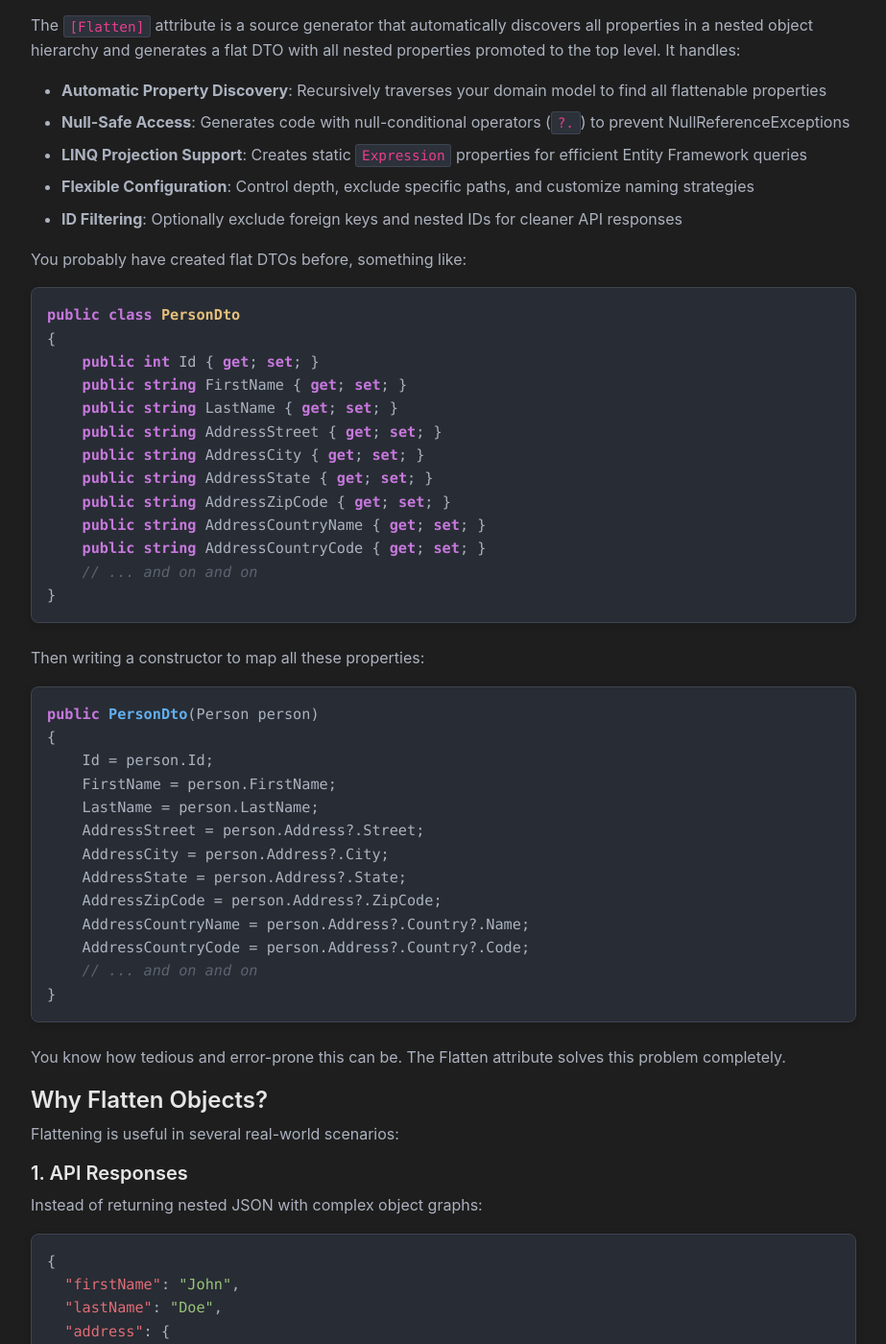
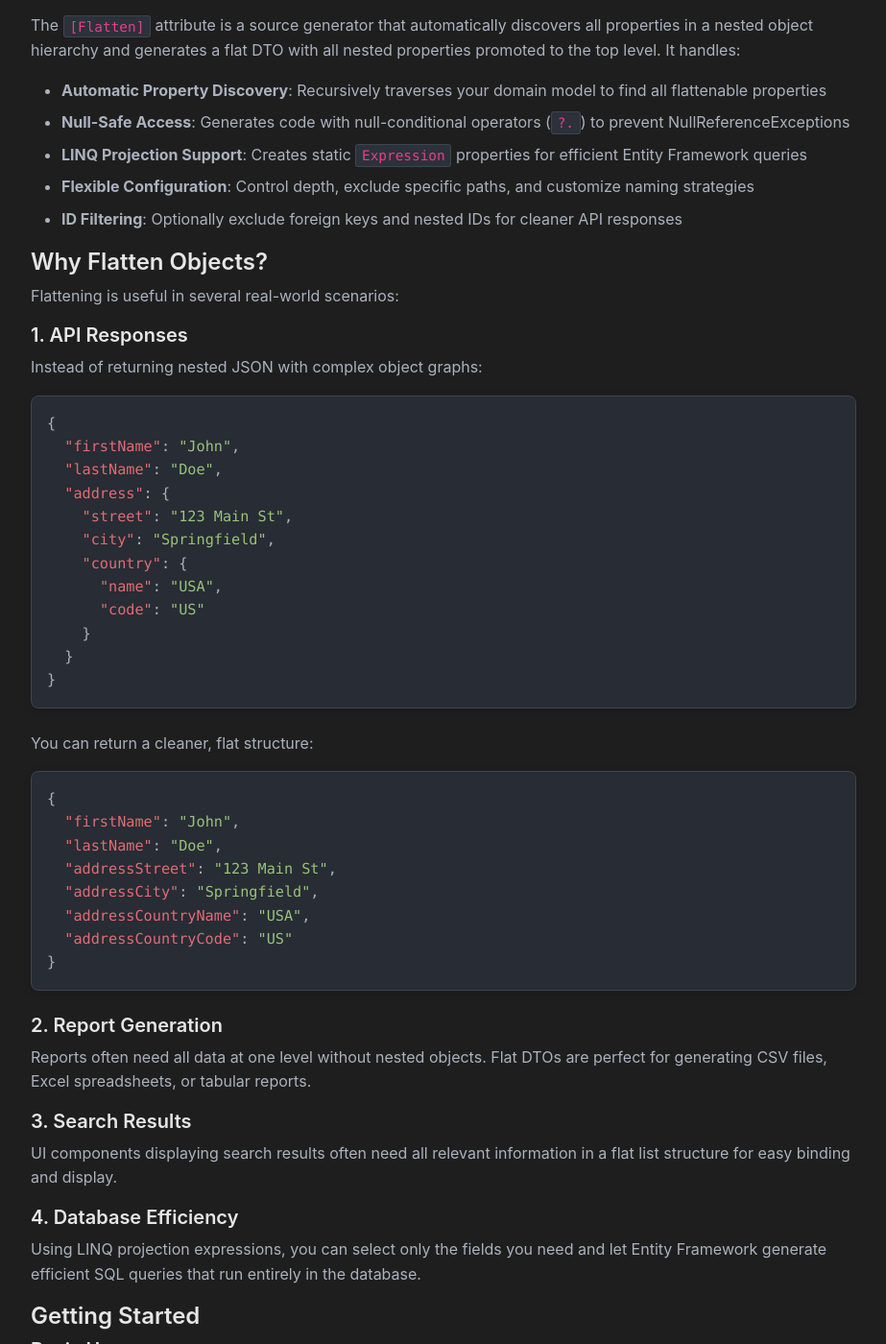
Before and after one commit to Tim-Maes/Tim-Maes.github.io, a Jekyll site: the page built from _posts/2025-11-04-flatten-with-facet.md, in a window 1280 px wide and 1400 px high, scrolled down 953 px. Shown: the whole window at 96% size, without its empty margins (178-1101 px from the left). Built offline with Jekyll 4.4.1, drawn with Linux system fonts in a browser that asks for light colours.

Commit message:
Remove initial example

````diff
--- a/_posts/2025-11-04-flatten-with-facet.md
+++ b/_posts/2025-11-04-flatten-with-facet.md
@@ -24,44 +24,6 @@ The `[Flatten]` attribute is a source generator that automatically discovers all
 - **LINQ Projection Support**: Creates static `Expression` properties for efficient Entity Framework queries
 - **Flexible Configuration**: Control depth, exclude specific paths, and customize naming strategies
 - **ID Filtering**: Optionally exclude foreign keys and nested IDs for cleaner API responses
-
-You probably have created flat DTOs before, something like:
-
-```csharp
-public class PersonDto
-{
-    public int Id { get; set; }
-    public string FirstName { get; set; }
-    public string LastName { get; set; }
-    public string AddressStreet { get; set; }
-    public string AddressCity { get; set; }
-    public string AddressState { get; set; }
-    public string AddressZipCode { get; set; }
-    public string AddressCountryName { get; set; }
-    public string AddressCountryCode { get; set; }
-    // ... and on and on
-}
-```
-
-Then writing a constructor to map all these properties:
-
-```csharp
-public PersonDto(Person person)
-{
-    Id = person.Id;
-    FirstName = person.FirstName;
-    LastName = person.LastName;
-    AddressStreet = person.Address?.Street;
-    AddressCity = person.Address?.City;
-    AddressState = person.Address?.State;
-    AddressZipCode = person.Address?.ZipCode;
-    AddressCountryName = person.Address?.Country?.Name;
-    AddressCountryCode = person.Address?.Country?.Code;
-    // ... and on and on
-}
-```
-
-You know how tedious and error-prone this can be. The Flatten attribute solves this problem completely.
 
 ## Why Flatten Objects?
 
````
